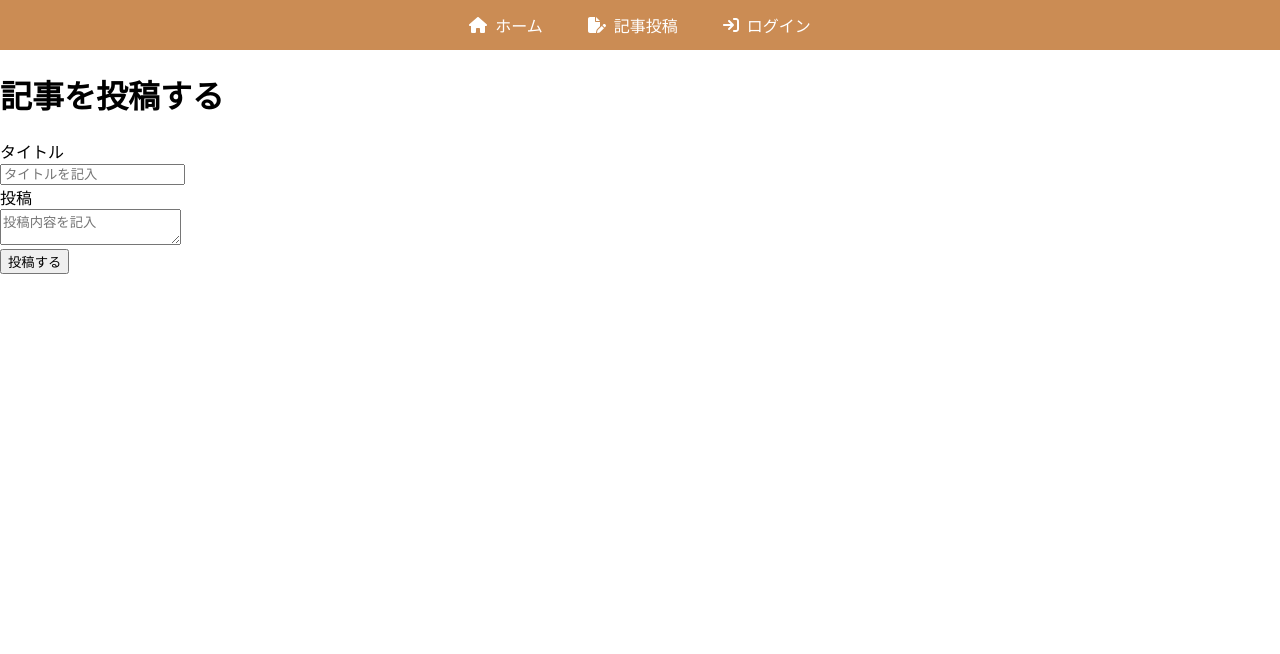
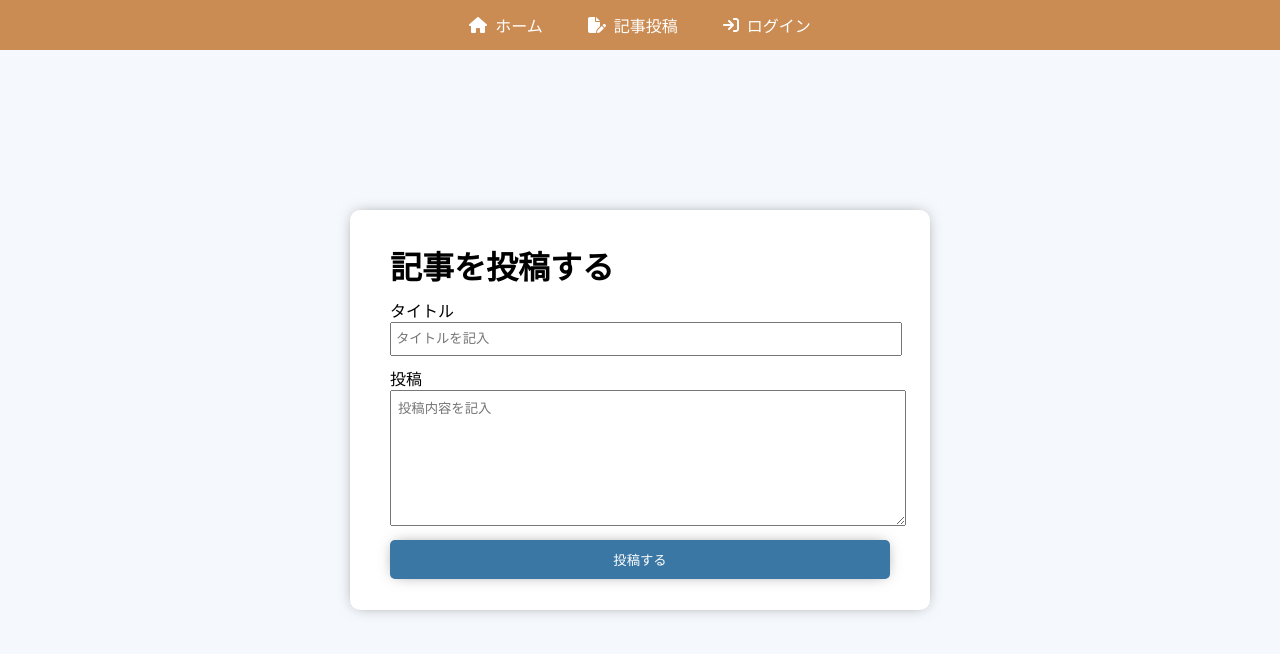
Before and after one commit to kitakaze-riku/blog-with-react-and-firebase, a React (Create React App) app: page /createpost in a window 1280 px wide. Shown: the top 654 px of the page. Built offline with nearby package versions, Linux system fonts and the light colour scheme.

Commit message:
firestoreに投稿内容を追加する

```diff
--- a/src/components/CreatePost.css
+++ b/src/components/CreatePost.css
@@ -0,0 +1,54 @@
+.createPostPage {
+    display: flex;
+    align-items: center;
+    justify-content: center;
+    height: 90vh;
+}
+
+.postContainer {
+    background-color: white;
+    display: flex;
+    flex-direction: column;
+    justify-content: center;
+    height: 400px;
+    width: 500px;
+    gap: 10px;
+    padding: 0 40px;
+    box-shadow: 0px 0px 15px -5px #777777;
+    border-radius: 10px;
+}
+
+.postContainer h1 {
+    margin: 0;
+}
+
+.postContainer input {
+    width: 100%;
+    height: 30px;
+    outline: none;
+    padding: 0 4px;
+}
+
+.postContainer textarea {
+    width: 100%;
+    height: 120px;
+    outline: none;
+    padding: 7px;
+}
+
+.postButton {
+    padding: 10px 0;
+    background-color: #3b77a5;
+    border: none;
+    box-shadow: 0px 0px 15px -5px #777777;
+    border-radius: 10px;
+    color: white;
+    border-radius: 5px;
+    cursor: pointer;
+    transition: all 0.3s;
+}
+
+.postButton:hover {
+    transform: translateY(5px);
+    box-shadow: none;
+}
--- a/src/components/CreatePost.jsx
+++ b/src/components/CreatePost.jsx
@@ -1,22 +1,49 @@
-import React from 'react';
+import React, { useState } from 'react';
 import "./CreatePost.css";
+import { collection, addDoc } from "firebase/firestore";//{}は名前付きインポート
+import { auth, db } from "../firebase";
+import { Navigate } from 'react-router-dom';
+import { useNavigate } from 'react-router-dom';
+
 
 const CreatePost = () => {
+  const [title, setTitle] = useState();
+  const [postText, setPostText] = useState();
+  const navigate = useNavigate();
+
+  const createPost = async () => {
+    await addDoc(collection(db, "posts"), {
+      title: title,
+      postText: postText,
+      auther: {
+        username: auth.currentUser.displayName,
+        id: auth.currentUser.uid
+      }
+    });
+
+    navigate("/");
+  }
+
   return (
     <div className='createPostPage'>
       <div className="postContainer">
         <h1>記事を投稿する</h1>
         <div className="inputPost">
           <div>タイトル</div>
-          <input type="text" placeholder='タイトルを記入' />
+          <input type="text"
+            placeholder='タイトルを記入'
+            onChange={(e) => setTitle(e.target.value)} />
         </div>
 
         <div className="inputPost">
           <div>投稿</div>
-          <textarea type="text" placeholder='投稿内容を記入' ></textarea>
+          <textarea type="text" placeholder='投稿内容を記入'
+            onChange={(e) => setPostText(e.target.value)}>
+
+          </textarea>
         </div>
 
-        <button className="postButton">投稿する</button>
+        <button className="postButton" onClick={createPost}>投稿する</button>
 
       </div>
     </div>
--- a/src/index.css
+++ b/src/index.css
@@ -5,6 +5,8 @@ body {
     sans-serif;
   -webkit-font-smoothing: antialiased;
   -moz-osx-font-smoothing: grayscale;
+  background-color: #f5f9fd;
+
 }
 
 code {
```
